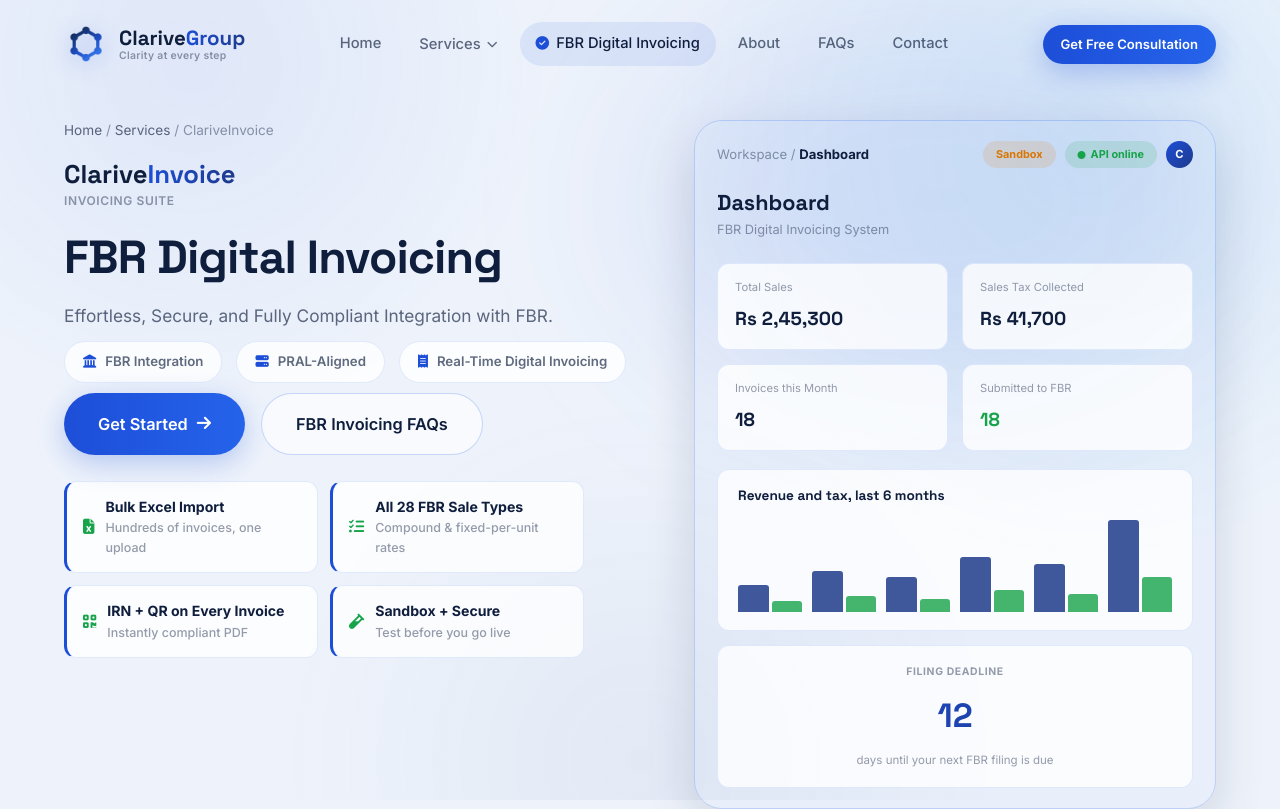
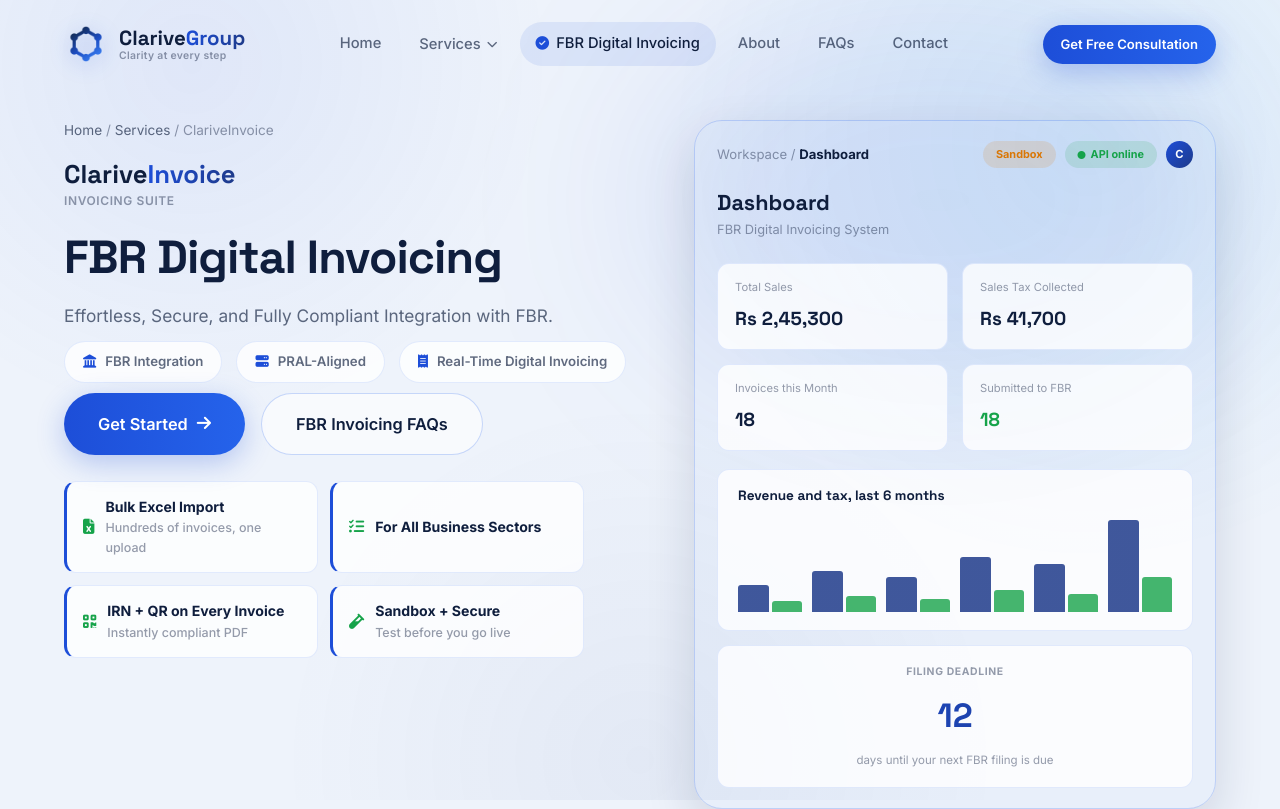
Before and after one commit to jawadaslam121-lgtm/clarivegroup-app, a React (Vite) app: page /clariveinvoice in a window 1280 px wide. Shown: the top 809 px of the page. Built offline with nearby package versions, Linux system fonts and the light colour scheme.

Commit message:
Update hero feature card copy: 'For All Business Sectors'

```diff
--- a/src/pages/ClariveInvoice.jsx
+++ b/src/pages/ClariveInvoice.jsx
@@ -10,7 +10,7 @@ import { fbrFaqItems } from '../data/faq'
 
 const heroFeatures = [
   { icon: 'fa-solid fa-file-excel', title: 'Bulk Excel Import', text: 'Hundreds of invoices, one upload' },
-  { icon: 'fa-solid fa-list-check', title: 'All 28 FBR Sale Types', text: 'Compound & fixed-per-unit rates' },
+  { icon: 'fa-solid fa-list-check', title: 'For All Business Sectors', text: '' },
   { icon: 'fa-solid fa-qrcode', title: 'IRN + QR on Every Invoice', text: 'Instantly compliant PDF' },
   { icon: 'fa-solid fa-vial', title: 'Sandbox + Secure', text: 'Test before you go live' },
 ]
@@ -119,7 +119,7 @@ export default function ClariveInvoice() {
               <i className={f.icon} />
               <span>
                 <strong style={{ display: 'block', fontSize: '.88rem' }}>{f.title}</strong>
-                <span style={{ display: 'block', fontSize: '.78rem', color: 'var(--text-faint)', fontWeight: 500 }}>{f.text}</span>
+                {f.text && <span style={{ display: 'block', fontSize: '.78rem', color: 'var(--text-faint)', fontWeight: 500 }}>{f.text}</span>}
               </span>
             </div>
           ))}
```
